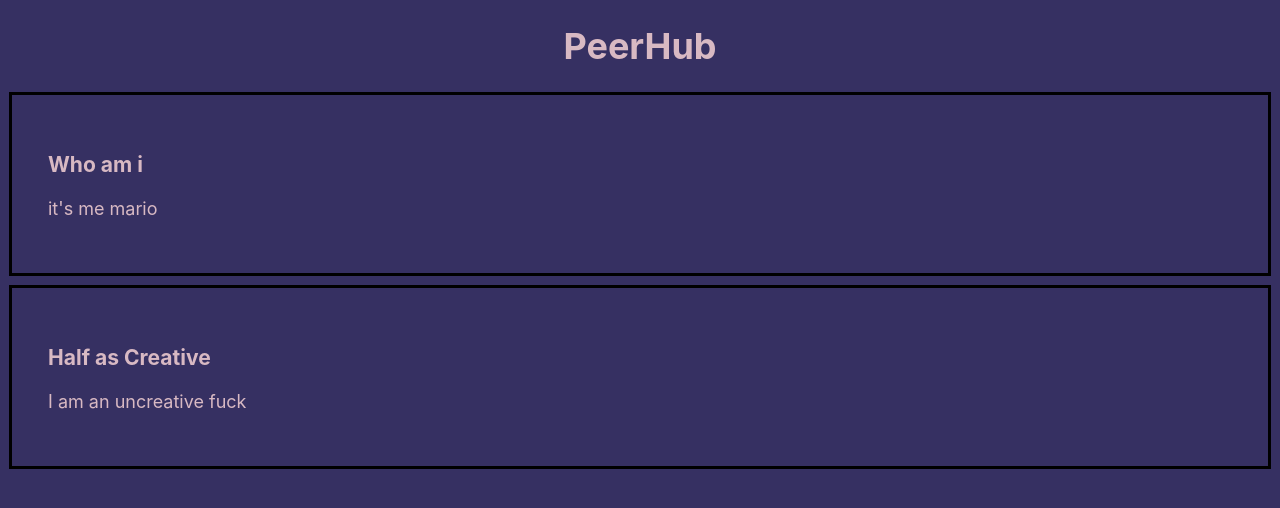
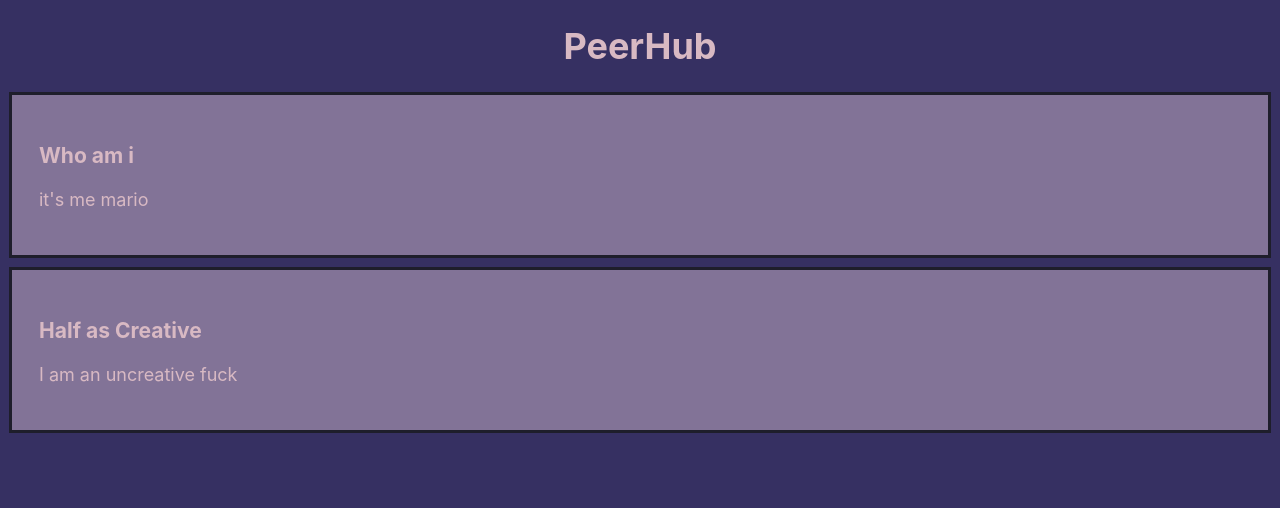
Before and after one commit to Hamzakam/MPG1, a JavaScript app in the folder frontend/: page / in a window 1280 px wide. Shown: the top 508 px of the page. Built offline with nearby package versions, Linux system fonts and the light colour scheme.

Commit message:
Changed Post Component Background

```diff
--- a/frontend/src/index.css
+++ b/frontend/src/index.css
@@ -14,9 +14,10 @@ h1{
   text-align: center;
 }
 .Post{
-  border: 0.2em solid black;
+  border: 0.2em solid #1e1e2b;
   margin: 0.5em;
-  padding:2em;
+  padding:1.5em;
+  background-color: #827397;
 }
 code {
   font-family: source-code-pro, Menlo, Monaco, Consolas, 'Courier New',
```
